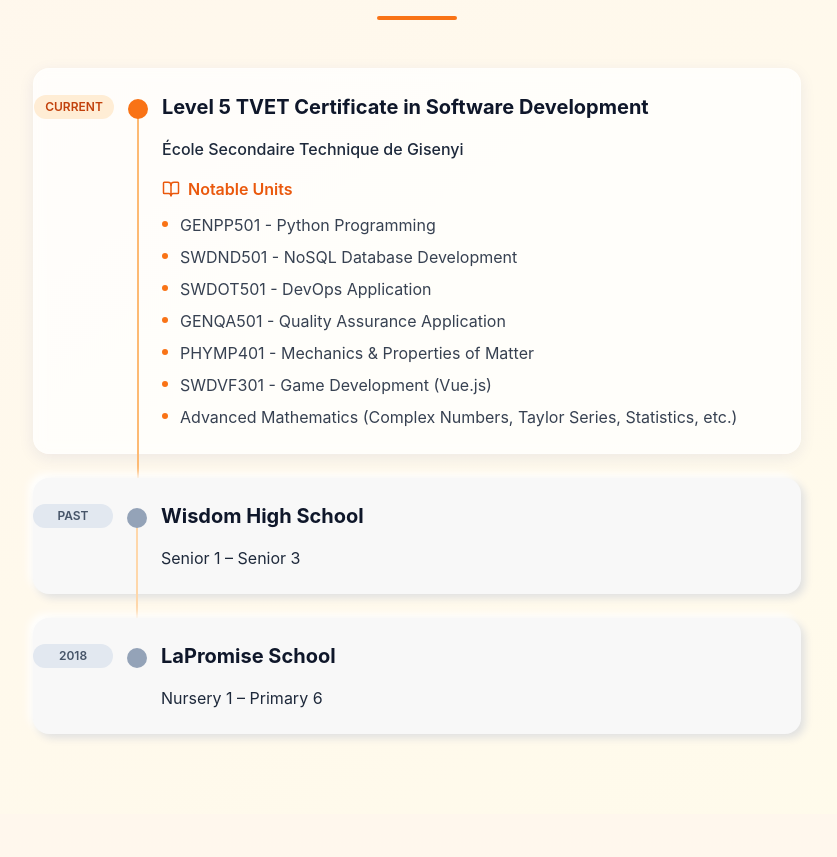
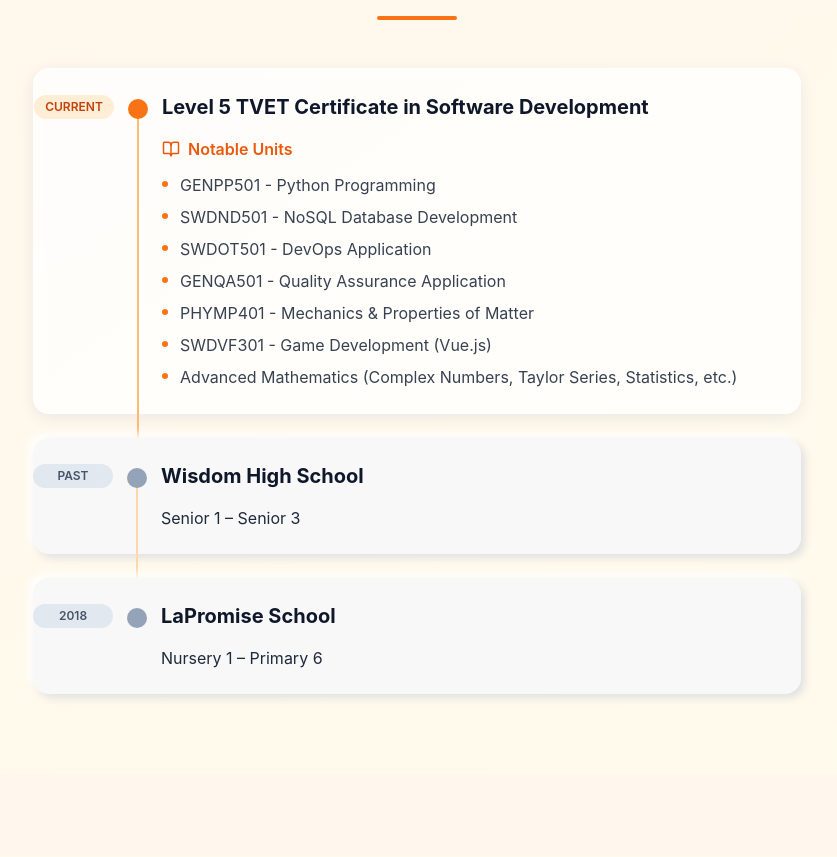
Before and after one commit to soniaineza/my-portifolio, a React (Vite) app: page / in a window 1280 px wide. Shown: the part 2620-3477 px from the top of the page, without its empty margins (223-1060 px from the left). Built offline with nearby package versions, Linux system fonts and the light colour scheme.

Commit message:
school gone

```diff
--- a/src/components/Education.tsx
+++ b/src/components/Education.tsx
@@ -22,7 +22,6 @@ export function Education() {
               </div>
             </div>
             <div className="text-slate-800 font-medium mb-4">
-              École Secondaire Technique de Gisenyi
             </div>
             <div className="mt-4">
               <h4 className="font-semibold text-primary-600 flex items-center">
```
